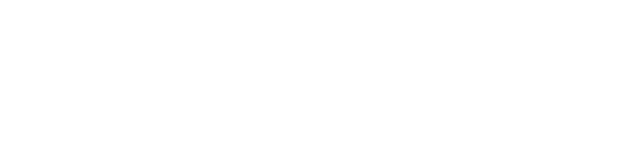
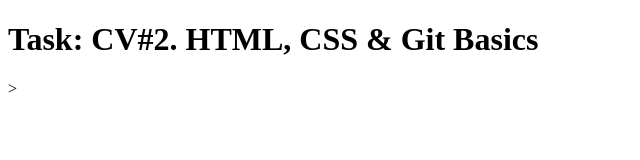
Before and after one commit to Ruslana-P/rsschool-cv1111, a plain HTML site: page index.html in a window 1280 px wide. Shown: the whole page, without its empty margins (0-640 px from the left). Drawn offline with Linux system fonts and the light colour scheme.

```diff
--- a/index.html
+++ b/index.html
@@ -5,7 +5,9 @@
     <meta http-equiv="X-UA-Compatible" content="IE-edge">
     <meta name="viewport" content="width=device-width, initial-scale=1.0">
     <link rel="stylesheet" href="style.css">
+
 </head>
 <body>
+<h1>Task: CV#2. HTML, CSS & Git Basics</h1>>
 </body>
 </html>
```
Also changed, not shown: 1 other file.
